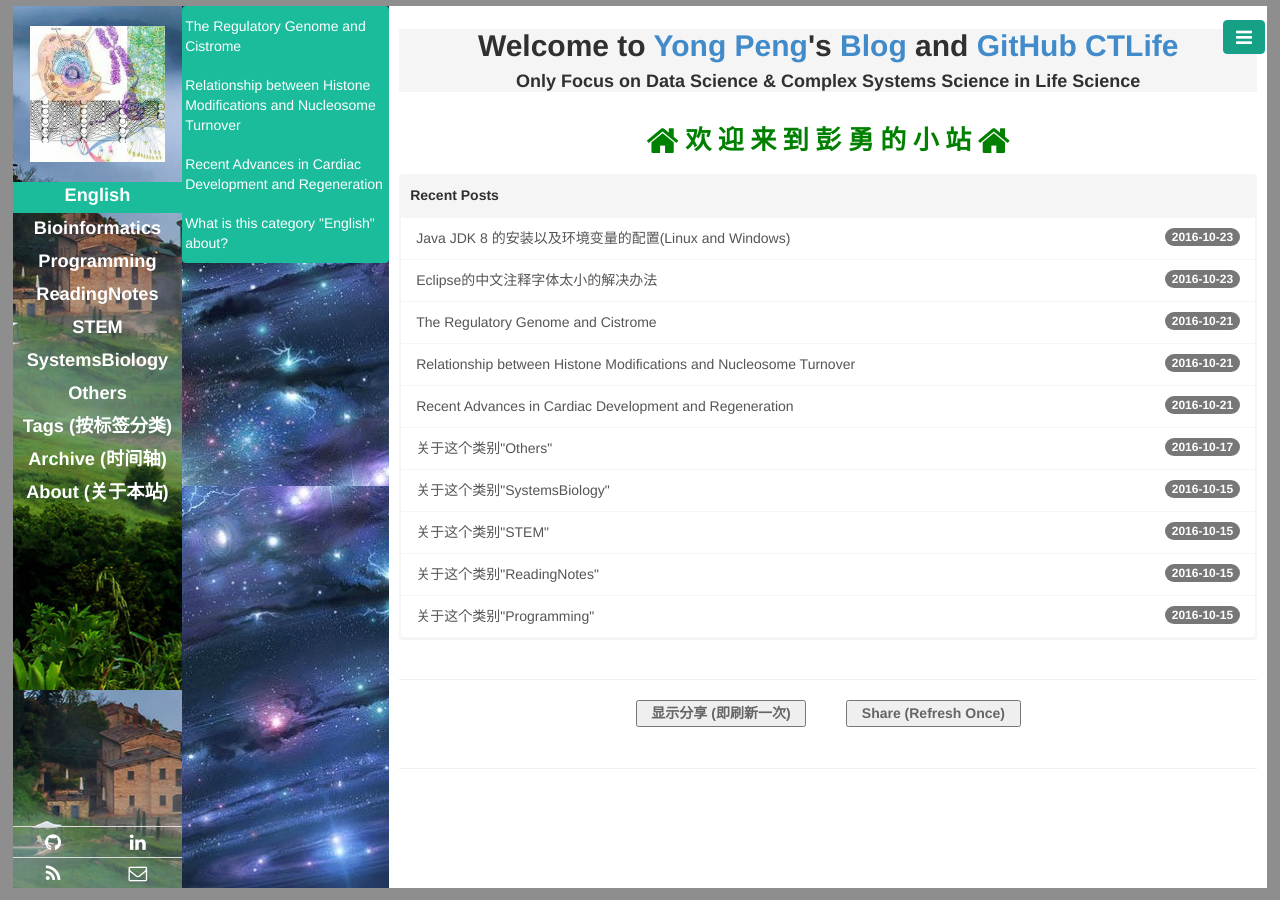
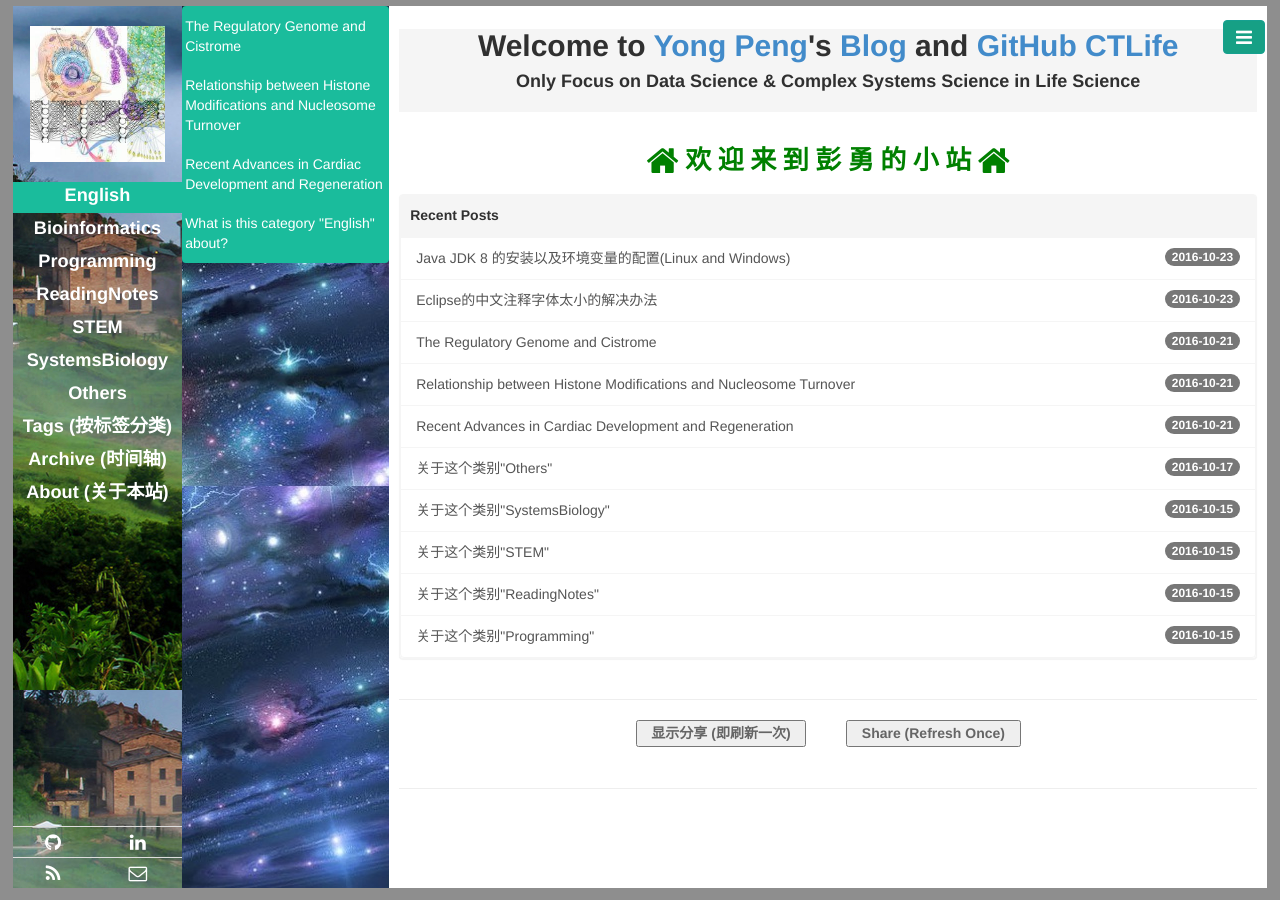
Before and after one commit to CTLife/CTLife.github.io, a Jekyll site: the page built from index.html, in a window 1280 px wide. Built offline with Jekyll 4.4.1, drawn with Linux system fonts in a browser that asks for light colours; Markdown is read by kramdown in place of the engine named in the settings; the list of posts is cut into pages by our own code.

Commit message:
Update base.css

```diff
--- a/public/css/base.css
+++ b/public/css/base.css
@@ -90,7 +90,7 @@
 .aside3-title {
   /*  padding: 5px 5px 5px 5px;    上右下左内边距 */
   background-color: #f5f5f5;
-   /*  border-bottom: 10px  solid   #f5f5f5; */
+  border-bottom: 10px  solid   #f5f5f5;
   text-align: center;
   color: #303030;
 }
```
